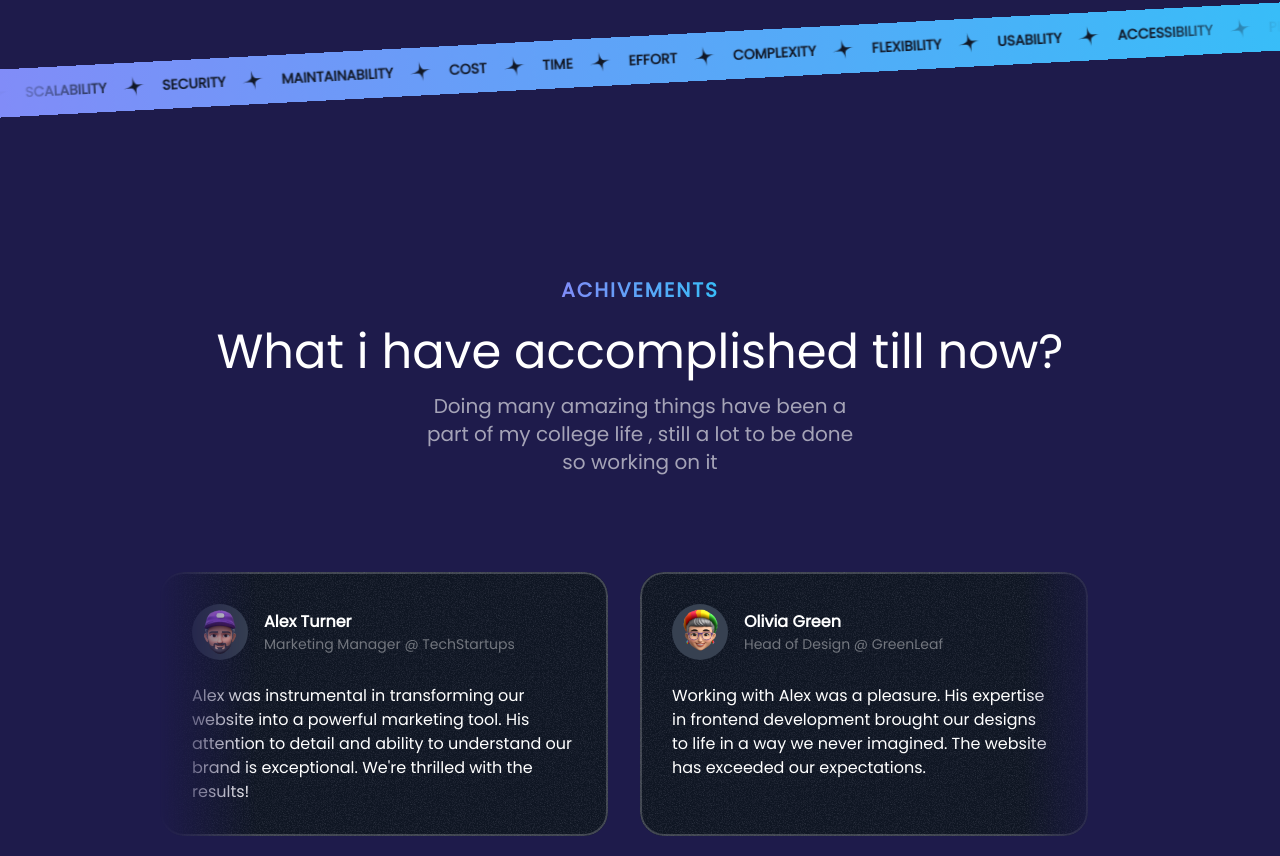
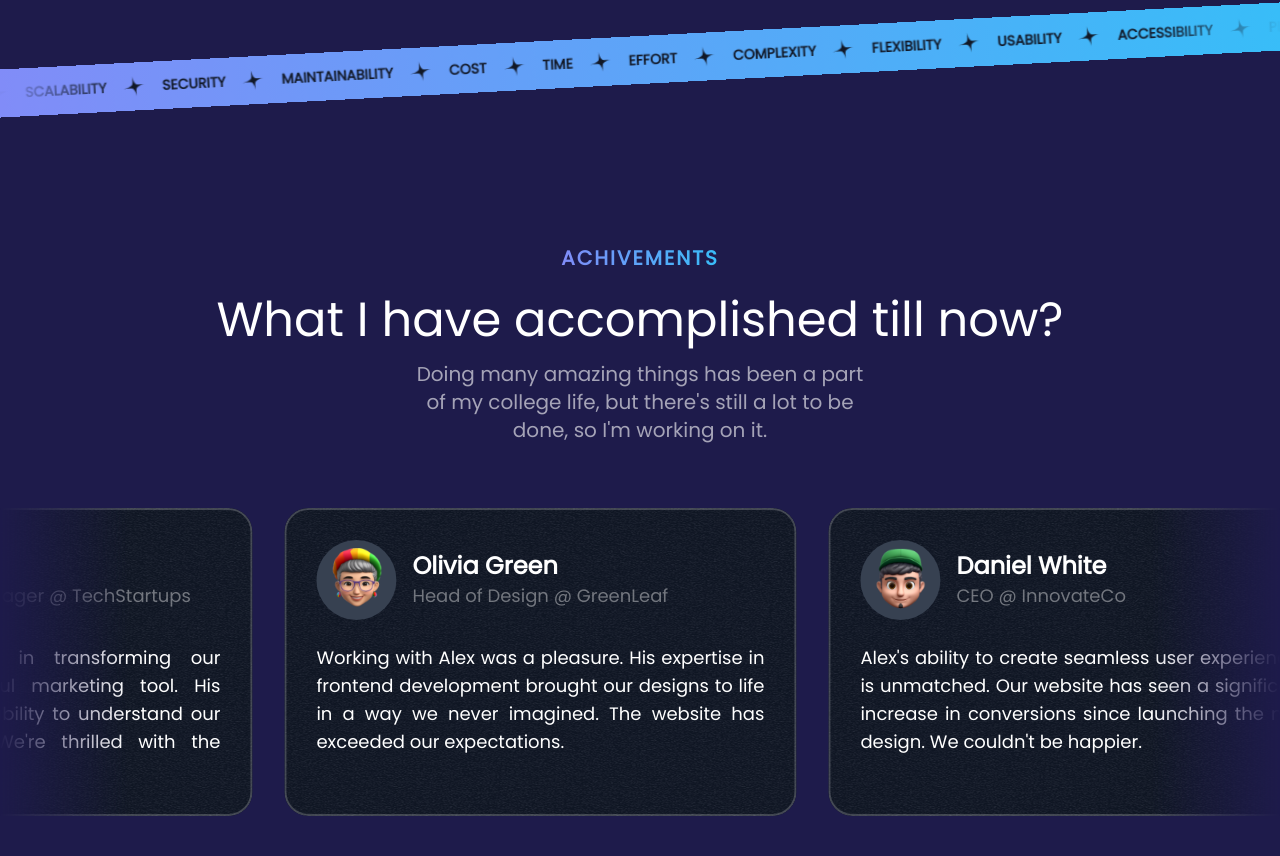
Before and after one commit to Abhinavexists/Portfolio, a Next.js app: page / in a window 1280 px wide. Shown: the part 3064-3920 px from the top of the page. Built offline with nearby package versions, Linux system fonts and the light colour scheme.

Commit message:
Updated Achivements.tsx , adding moving animations

```diff
--- a/src/sections/Achivements.tsx
+++ b/src/sections/Achivements.tsx
@@ -4,9 +4,9 @@ import memojiAvatar3 from "@/assets/images/memoji-avatar-3.png";
 import memojiAvatar4 from "@/assets/images/memoji-avatar-4.png";
 import memojiAvatar5 from "@/assets/images/memoji-avatar-5.png";
 import { SectionHeader } from "@/components/SectionHeader";
-import Image from 'next/image';
-import grainImage from "@/assets/images/grain.jpg";
+import Image from "next/image";
 import { Card } from "@/components/Card";
+import { Fragment } from "react";
 
 const Achivements = [
   {
@@ -43,28 +43,52 @@ const Achivements = [
 
 export const AchivementsSection = () => {
   return (
-    <div className="py-16 lg:py-24">
-      <div className="container">
+    <div className="py-16">
+      <div className="max-w-full md:max-w-4xl lg:max-w-[100rem] mx-auto">
         <SectionHeader
           eyebrow="Achivements"
-          title="What i have accomplished till now?"
-          description="Doing many amazing things have been a part of my college life , still a lot to be done so working on it"
+          title="What I have accomplished till now?"
+          description="Doing many amazing things has been a part of my college life, but there's still a lot to be done, so I'm working on it."
         />
-        <div className="mt-16 lg:mt-24 flex overflow-x-clip [mask-image:linear-gradient(to_right,transparent,black_10%,black_90%,transparent)]">
-          <div className="flex gap-8 flex-none">
-            {Achivements.map((Achivements) => (
-              <Card key={Achivements.name} className="max-w-xs md:max-w-md p-6 md:p-8">
+
+        <div
+          className="mt-12 flex overflow-x-clip py-4 -my-4"
+          style={{
+            maskImage:
+              "linear-gradient(to right, transparent, black 10%, black 90%, transparent)",
+          }}
+        >
+          <div className="flex gap-8 pr-8 flex-none animate-move-left [animation-duration:70s] hover:[animation-play-state:paused]">
+            {[...new Array(2)].fill(0).map((_, index) => (
+              <Fragment key={index}>
+                {Achivements.map((achievement) => (
+                  <Card
+                    key={achievement.name}
+                    className="max-w-[23rem] md:max-w-md p-6 md:p-8 lg:max-w-lg hover:-rotate-3 transition duration-300"
+                  >
                     <div className="flex gap-4 items-center">
-                  <div className="size-14 bg-gray-700 inline-flex items-center justify-center rounded-full flex-shrink-0">
-                    <Image src={Achivements.avatar} alt={Achivements.name} className="max-h-full" />
+                      <div className="size-14 bg-gray-700 inline-flex items-center justify-center rounded-full flex-shrink-0 lg:size-20">
+                        <Image
+                          src={achievement.avatar}
+                          alt={achievement.name}
+                          className="max-h-full"
+                        />
                       </div>
                       <div>
-                    <div className="font-semibold">{Achivements.name}</div>
-                    <div className="text-sm text-white/40">{Achivements.position}</div>
+                        <div className="font-semibold lg:text-2xl">
+                          {achievement.name}
+                        </div>
+                        <div className="text-sm text-white/40 lg:text-lg">
+                          {achievement.position}
                         </div>
                       </div>
-                <p className="mt-4 md:mt-6 text-sm md:text-base">{Achivements.text}</p>
+                    </div>
+                    <p className="mt-4 md:mt-6 text-sm text-justify md:text-base lg:text-lg">
+                      {achievement.text}
+                    </p>
                   </Card>
+                ))}
+              </Fragment>
             ))}
           </div>
         </div>
```
Lines whose indentation alone changed are shown as unchanged.
